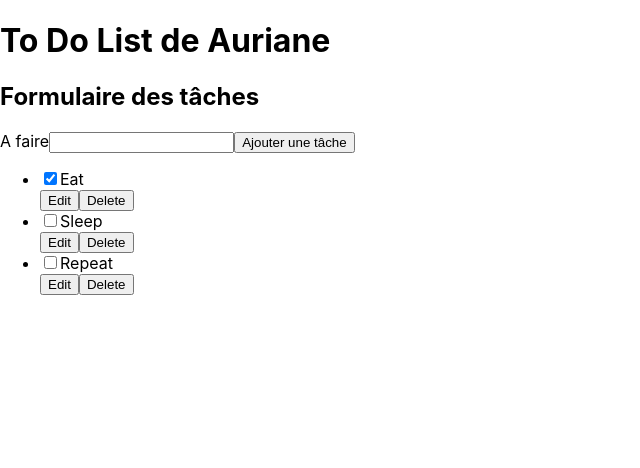
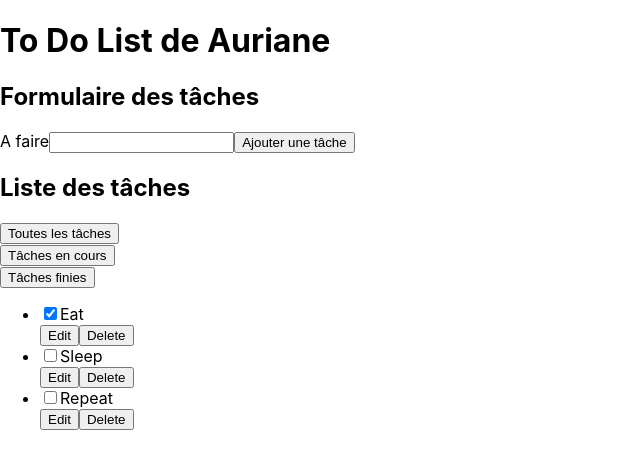
Before and after one commit to presqueasmr/react-test-todo-list, a React (Create React App) app: page / in a window 1280 px wide. Shown: the top 468 px of the page, without its empty margins (0-640 px from the left). Built offline with nearby package versions, Linux system fonts and the light colour scheme.

Commit message:
filter buttons

```diff
--- a/src/components/App.js
+++ b/src/components/App.js
@@ -3,11 +3,21 @@ import React, { useState } from "react";
 import '../styles/App.css';
 import Form from "./Form";
 import Todo from "./Todo";
+import FilterButton from "./FilterButton";
 import { nanoid } from "nanoid";
+
+const FILTER_MAP = {
+  "Toutes les tâches": () => true,
+  "Tâches en cours": task => !task.completed,
+  "Tâches finies": task => task.completed
+};
+
+const FILTER_NAMES = Object.keys(FILTER_MAP);
 
 function App(props) {
 
   const [tasks, setTasks] = useState(props.tasks);
+  const [filter, setFilter] = useState('Toutes les tâches');
 
 
   function addTask(name){
@@ -33,8 +43,21 @@ function App(props) {
     setTasks(editedTaskList);
   }
 
+  function toggleTaskCompleted(id) {
+    const updatedTasks = tasks.map(task => {
+      if (id === task.id) {
+        return {...task, completed: !task.completed}
+      }
+      return task;
+    });
+    setTasks(updatedTasks);
+  }
 
-  const taskList = tasks.map(task => (
+
+
+  const taskList = tasks
+  .filter(FILTER_MAP[filter])
+  .map(task => (
     <Todo
       id={task.id}
       name={task.name}
@@ -42,12 +65,25 @@ function App(props) {
       key={task.id}
       deleteTask={deleteTask}
       editTask={editTask}
-      />));
+      toggleTaskCompleted={toggleTaskCompleted}
+    />
+  ));
+
+  const filterList = FILTER_NAMES.map(name => (
+    <FilterButton
+      key={name}
+      name={name}
+      isPressed={name === filter}
+      setFilter={setFilter}
+    />
+  ));
 
   return (
     <div className="toDoList">
       <h1>To Do List de Auriane</h1>
       <Form addTask={addTask} />
+      <h2>Liste des tâches</h2>
+      {filterList}
       <ul>
           {taskList}
       </ul>
--- /dev/null
+++ b/src/components/FilterButton.js
@@ -0,0 +1,12 @@
+function FilterButton(props) {
+    return (
+        <div>
+        <button type="button" className="filterBtn" aria-pressed={props.isPressed} onClick={() => props.setFilter(props.name)}>
+          {props.name}
+        </button>
+
+    </div>
+    );
+}
+
+export default FilterButton;
--- a/src/components/Todo.js
+++ b/src/components/Todo.js
@@ -39,7 +39,8 @@ export default function Todo(props){
       const viewTemplate = (
         <div>
           <div>
-              <input id={props.id} type="checkbox" defaultChecked={props.completed}/>
+              <input id={props.id} type="checkbox" defaultChecked={props.completed}
+              onChange={() => props.toggleTaskCompleted(props.id)}/>
               <label htmlFor={props.id}>
                 {props.name}
               </label>
```
